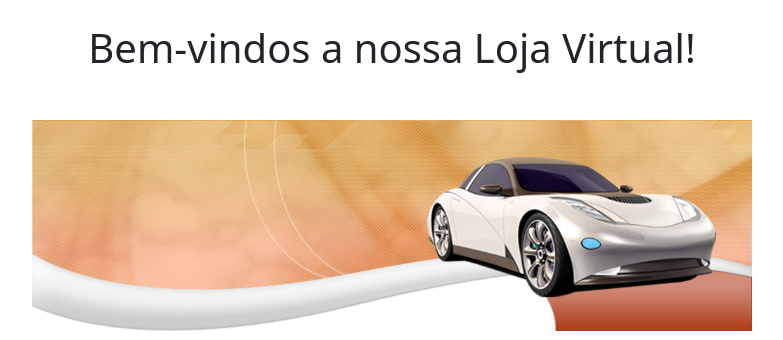
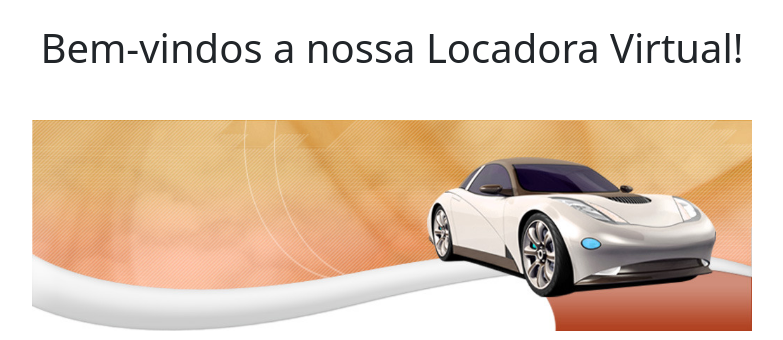
Before and after one commit to AylerFrancisco/AluCar, a PHP site: page / in a window 1280 px wide. Shown: the part 108-448 px from the top of the page, without its empty margins (248-1031 px from the left). Run offline with PHP 8.4, Linux system fonts and the light colour scheme.

Commit message:
Chore: Alteração de título

```diff
--- a/views/index.php
+++ b/views/index.php
@@ -1,7 +1,7 @@
 <?php require_once "includes/cabecalho.inc.php" ?>
 
 <!-- CONTEUDO -->
-<h1 class="text-center">Bem-vindos a nossa Loja Virtual!</h1>
+<h1 class="text-center">Bem-vindos a nossa Locadora Virtual!</h1>
 
 <section class="my-5">
   <div class="container">
```
